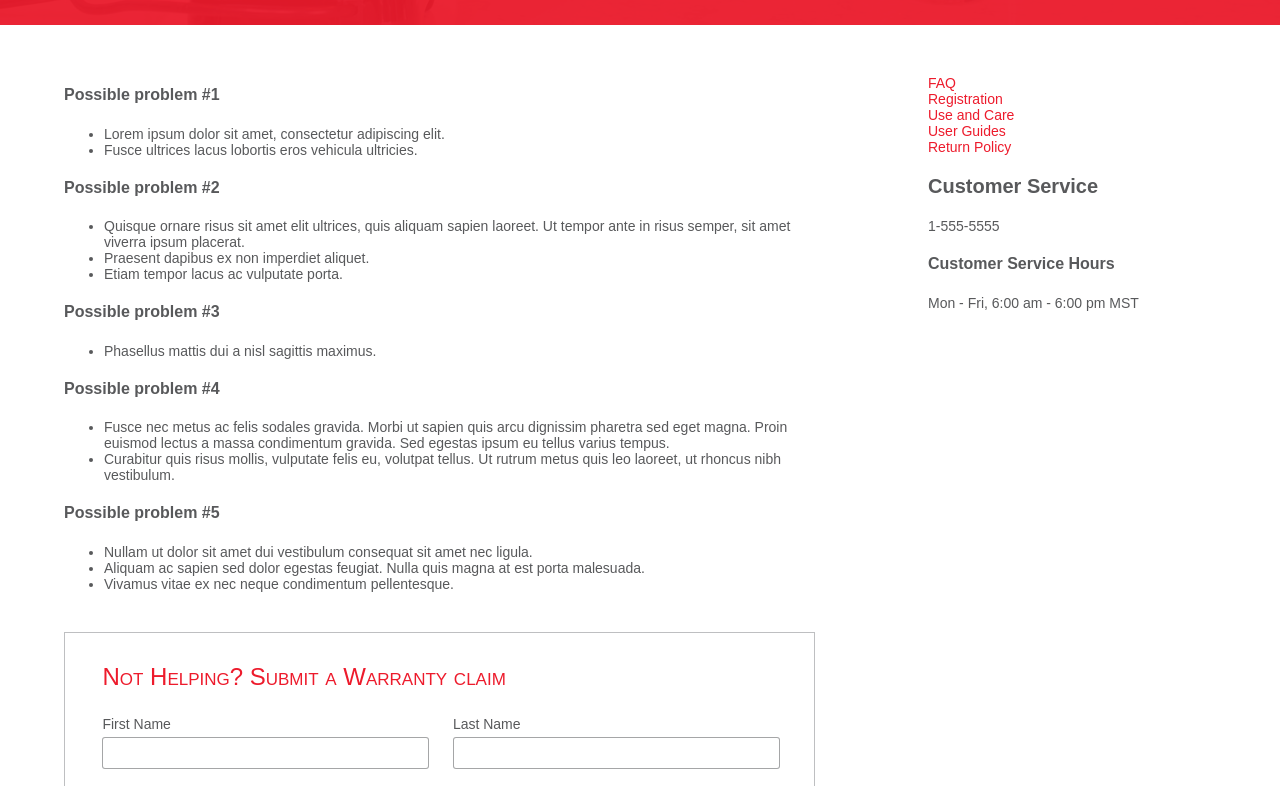
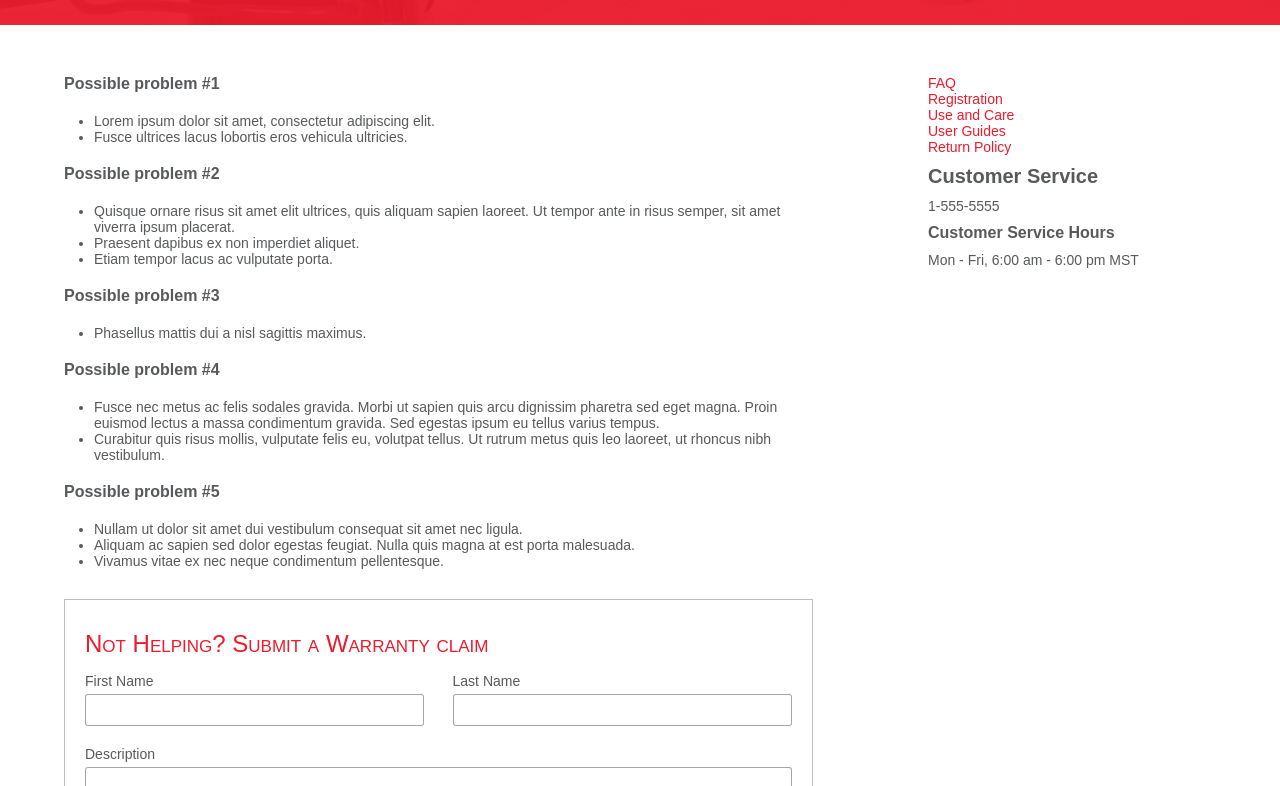
Before and after one commit to Blendtec/fedtest, a plain HTML site: page index.html in a window 1280 px wide. Shown: the part 155-941 px from the top of the page. Drawn offline with nearby package versions, Linux system fonts and the light colour scheme.

Commit message:
Updated css resets
I added some resets to the stylesheet to clean up some issues.

```diff
--- a/css/main.scss
+++ b/css/main.scss
@@ -31,6 +31,12 @@ $basefontsize: 1rem;
 	}
 }
 
+* {
+	box-sizing: border-box;
+	padding: 0;
+	margin: 0;
+}
+
 html {
 	font-size: 62.5%;
 }
@@ -39,9 +45,10 @@ body {
 	color: $gray;
 	font-family: Arial, Helvetica, sans-serif;
 	font-size: 100%;
-	box-sizing: border-box;
-	padding: 0;
-	margin: 0;
+}
+
+h1, h2, h3, h4, p, a {
+	margin: 10px 0;
 }
 
 h1,h2 {
@@ -92,6 +99,10 @@ a {
 	&:hover {
 		text-decoration: underline;
 	}
+}
+
+ul {
+	margin: 20px 30px;
 }
 
 p, li {
@@ -161,11 +172,11 @@ p, li {
 			.warranty-claim {
 				width: 100%;
 				border: 1px solid lighten($gray, 40);
-				padding: 10px 0;
-				margin: 40px 0;
+				padding: 10px 20px;
+				margin: 30px 0;
 
 				.form {
-					width: 90%;
+					width: 100%;
 					margin: 20px auto;
 
 					label {
@@ -181,21 +192,13 @@ p, li {
 						.inputs {
 							@include inline-element(48%, top, $basefontsize, 100%, $mobile-break);
 
-							label {
-								width: 95%;
-							}
-
 							input {
-								width: 98%;
+								width: 100%;
 								padding: 8px 5px;
 								font-size: 1.4rem;
 								box-shadow: 0 0 0 1px lighten($gray, 30) inset;
 								border: none;
 								border-radius: 3px;
-
-								@media screen and (max-width: $mobile-break) {
-									width: 98%;
-								}
 							}
 						}
 
@@ -209,10 +212,6 @@ p, li {
 							box-shadow: 0 0 0 1px lighten($gray, 30) inset;
 							border: none;
 							border-radius: 3px;
-
-							@media screen and (max-width: $mobile-break) {
-								width: 98%;
-							}
 						}
 					}
 
@@ -299,6 +298,7 @@ p, li {
 			.sidebar__links {
 				list-style-type: none;
 				padding-left: 0;
+				margin: 10px 0;
 			}
 		}
 	}
```
Also changed, not shown: css/main.css, 1 other file.
